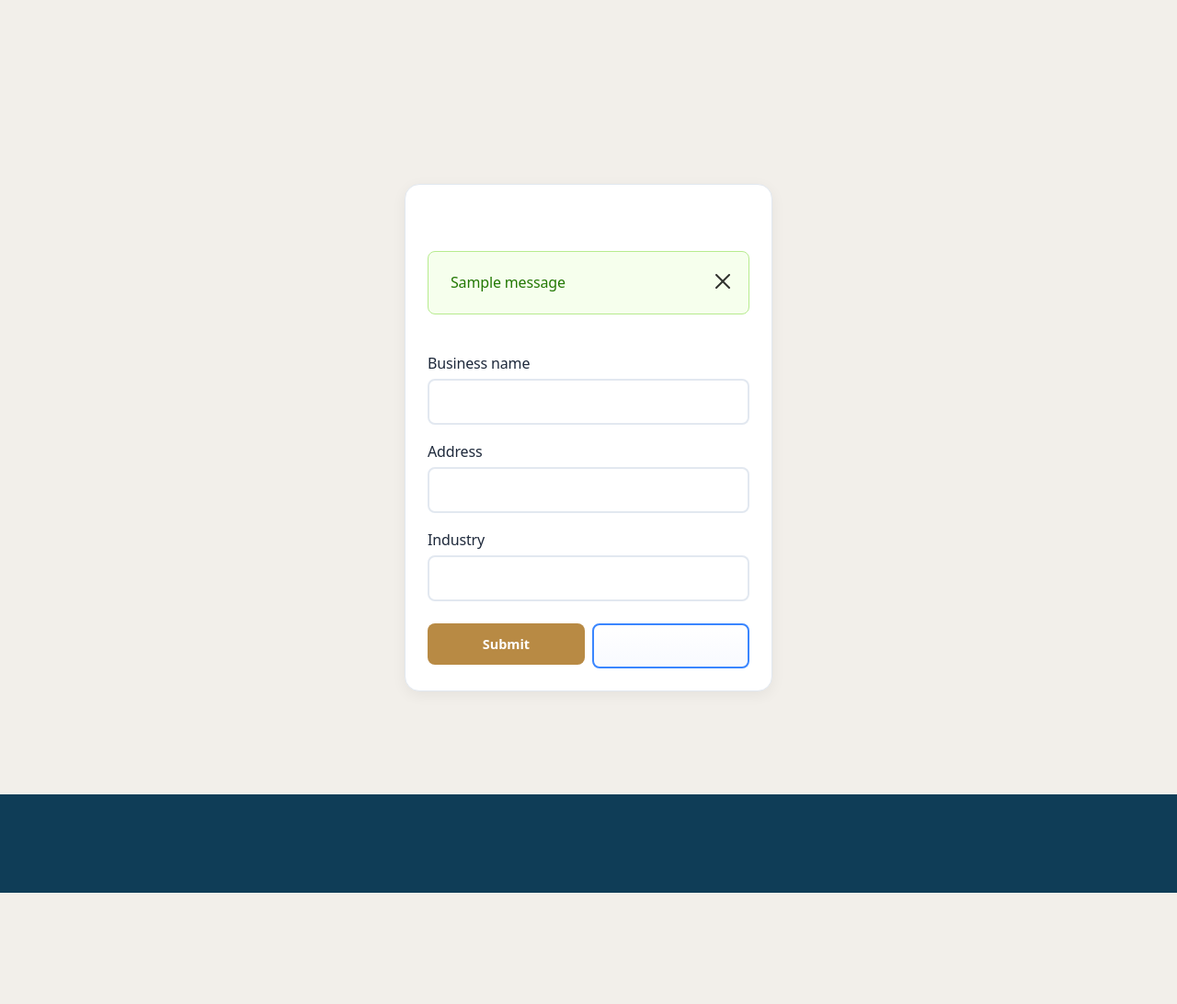
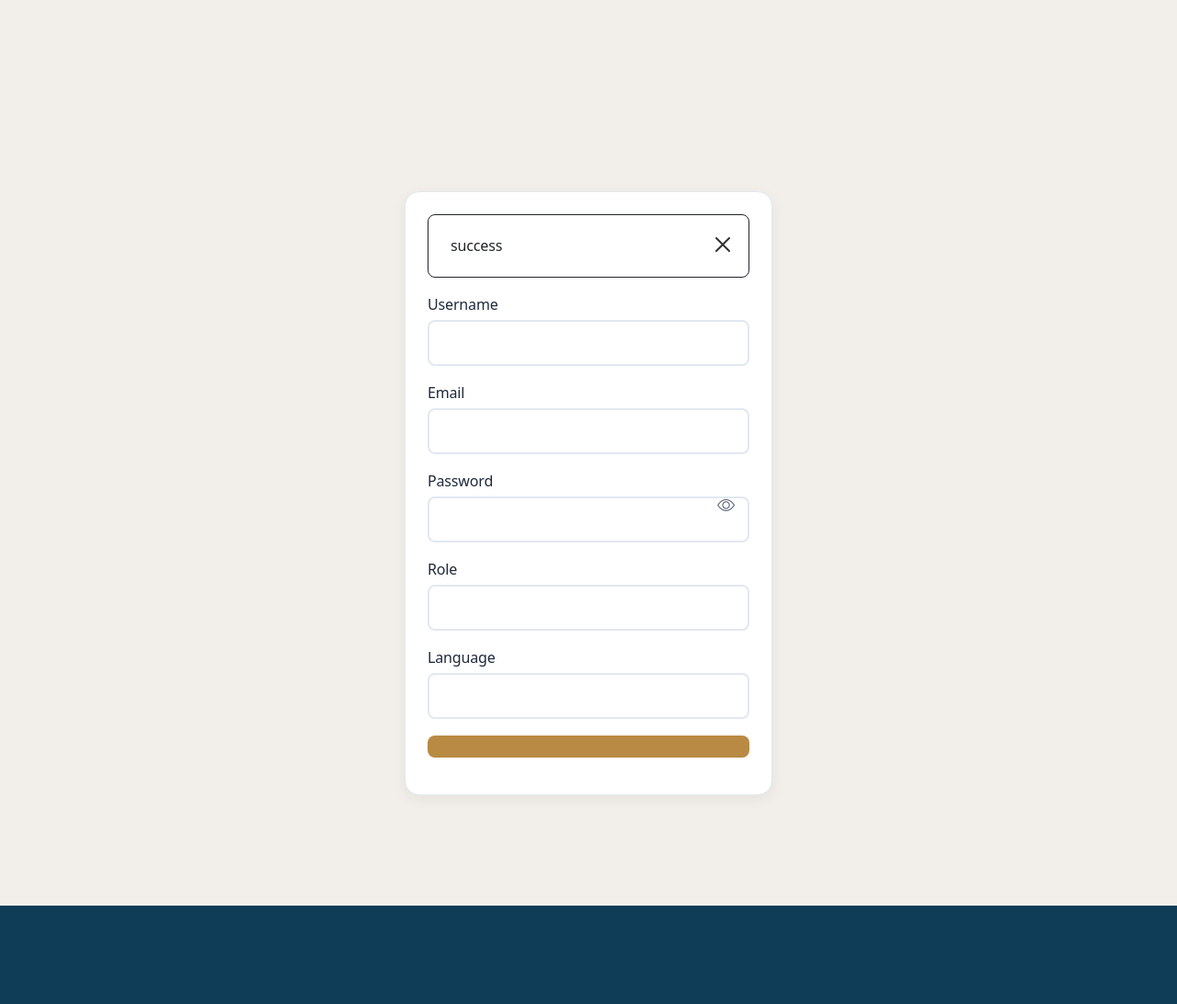
Before and after one commit to abumeemah/AbuMeemah, a Python web app: template ficore-accounting/templates/users/setup.html in a window 1280 px wide. Shown: the part 164-1256 px from the top of the page at 92% size. Before the commit the page ends 1135 px from the top, so only its background shows below. Run offline with Jinja, Linux system fonts and the light colour scheme; the template is opened without the code that fills it: most values are stand-ins (such as "Sample title", 1, 10 or a date in 2020); one stand-in notice (Sample message) is shown; form fields are guessed from the names that the template uses.

Commit message:
Update setup.html

```diff
--- a/ficore-accounting/templates/users/setup.html
+++ b/ficore-accounting/templates/users/setup.html
@@ -1,79 +1,105 @@
-{% extends "base.html" %}
-{% block title %}
-{{ trans('complete_business_setup', default='Complete Business Setup') | escape }}
-{% endblock %}
+{% extends 'base.html' %}
+{% block title %}{{ trans('create_account') | default('Sign Up') }}{% endblock %}
 {% block content %}
 <div class="container my-5">
-    <div class="form-container card p-4">
-        <h2 class="card-title text-center mb-4">{{ trans('complete_business_setup', default='Complete Business Setup') | escape }}</h2>
-        <p class="text-center text-muted mb-4">{{ trans('provide_business_details', default='Please provide your business details to complete the setup.') | escape }}</p>
-
+    <h1 class="text-center mb-4">{{ trans('create_account') | default('Sign Up') }}</h1>
+    <div class="card mx-auto" style="max-width: 400px;">
+        <div class="card-body">
             {% with messages = get_flashed_messages(with_categories=true) %}
                 {% if messages %}
-                <div class="mb-4">
-                    {% for category, message in messages %}
-                        <div class="alert alert-{{ 'success' if category == 'success' else 'danger' if category == 'danger' else 'info' }} alert-dismissible fade show" role="alert">
-                            {{ message | escape }}
-                            <button type="button" class="btn-close" data-bs-dismiss="alert" aria-label="{{ trans('close', default='Close') | escape }}"></button>
-                        </div>
-                    {% endfor %}
+                    <div class="alert alert-{{ messages[0][1] }} alert-dismissible fade show" role="alert">
+                        {{ messages[0][0] }}
+                        {% if messages[0][1] in ['danger', 'error'] %}
+                            <p>{{ trans('check_details', default='Please check your email and username for typos (e.g., ensure you used @gmail.com, not @gmai.com).') }}</p>
+                        {% endif %}
+                        <button type="button" class="btn-close" data-bs-dismiss="alert" aria-label="Close"></button>
                     </div>
                 {% endif %}
             {% endwith %}
-
-        <form method="POST" class="needs-validation" novalidate>
+            <form class="validate-form needs-validation" method="POST" action="{{ url_for('users_blueprint.signup') }}" novalidate>
                 {{ form.hidden_tag() }}
-
                 <div class="form-group mb-3">
-                {{ form.business_name.label(class="form-label") | safe }}
-                {{ form.business_name(class="form-control" + (" is-invalid" if form.business_name.errors else ""), required=True, **{"aria-describedby": "businessNameFeedback" if form.business_name.errors else ""}) | safe }}
-                {% if form.business_name.errors %}
-                    <div id="businessNameFeedback" class="invalid-feedback">
-                        {% for error in form.business_name.errors %}
-                            {{ error | escape }}
+                    {{ form.username.label(class="form-label") | safe }}
+                    {{ form.username(class="form-control" + (" is-invalid" if form.username.errors else ""), value=form.username.data or '', required=True) | safe }}
+                    {% if form.username.errors %}
+                        <div class="invalid-feedback">
+                            {% for error in form.username.errors %}
+                                {{ error | escape }}<br>
                             {% endfor %}
                         </div>
                     {% endif %}
                 </div>
-
                 <div class="form-group mb-3">
-                {{ form.address.label(class="form-label") | safe }}
-                {{ form.address(class="form-control" + (" is-invalid" if form.address.errors else ""), rows=4, required=True, **{"aria-describedby": "addressFeedback" if form.address.errors else ""}) | safe }}
-                {% if form.address.errors %}
-                    <div id="addressFeedback" class="invalid-feedback">
-                        {% for error in form.address.errors %}
-                            {{ error | escape }}
+                    {{ form.email.label(class="form-label") | safe }}
+                    {{ form.email(class="form-control" + (" is-invalid" if form.email.errors else ""), value=form.email.data or '', required=True) | safe }}
+                    {% if form.email.errors %}
+                        <div class="invalid-feedback">
+                            {% for error in form.email.errors %}
+                                {{ error | escape }}<br>
                             {% endfor %}
                         </div>
                     {% endif %}
                 </div>
-
-            <div class="form-group mb-4">
-                {{ form.industry.label(class="form-label") | safe }}
-                {{ form.industry(class="form-control" + (" is-invalid" if form.industry.errors else ""), required=True, **{"aria-describedby": "industryFeedback" if form.industry.errors else ""}) | safe }}
-                {% if form.industry.errors %}
-                    <div id="industryFeedback" class="invalid-feedback">
-                        {% for error in form.industry.errors %}
-                            {{ error | escape }}
+                <div class="form-group mb-3 position-relative">
+                    {{ form.password.label(class="form-label") | safe }}
+                    {{ form.password(class="form-control" + (" is-invalid" if form.password.errors else ""), required=True) | safe }}
+                    <span class="password-toggle" onclick="togglePassword('password', 'toggle-password-icon')">
+                        <i class="bi bi-eye" id="toggle-password-icon"></i>
+                    </span>
+                    {% if form.password.errors %}
+                        <div class="invalid-feedback">
+                            {% for error in form.password.errors %}
+                                {{ error | escape }}<br>
                             {% endfor %}
                         </div>
                     {% endif %}
                 </div>
-
-            <div class="row g-2">
-                <div class="col-12 col-md-6 mx-auto">
-                    {{ form.submit(class="btn btn-primary w-100", **{"aria-label": trans('submit', default='Submit business details') | escape}) | safe }}
+                <div class="form-group mb-3">
+                    {{ form.role.label(class="form-label") | safe }}
+                    {{ form.role(class="form-select" + (" is-invalid" if form.role.errors else ""), required=True) | safe }}
+                    {% if form.role.errors %}
+                        <div class="invalid-feedback">
+                            {% for error in form.role.errors %}
+                                {{ error | escape }}<br>
+                            {% endfor %}
                         </div>
-                <div class="col-12 col-md-6 mx-auto">
-                    {{ form.back(class="btn btn-secondary w-100", **{"aria-label": trans('back', default='Go back') | escape}) | safe }}
+                    {% endif %}
                 </div>
+                <div class="form-group mb-3">
+                    {{ form.language.label(class="form-label") | safe }}
+                    {{ form.language(class="form-select" + (" is-invalid" if form.language.errors else ""), required=True) | safe }}
+                    {% if form.language.errors %}
+                        <div class="invalid-feedback">
+                            {% for error in form.language.errors %}
+                                {{ error | escape }}<br>
+                            {% endfor %}
+                        </div>
+                    {% endif %}
+                </div>
+                <div class="text-center">
+                    <button type="submit" class="btn btn-primary">{{ trans('create_account') | default('Sign Up') }}</button>
+                </div>
+                <div class="text-center mt-3">
+                    <a href="{{ url_for('users_blueprint.login') }}">{{ trans('already_have_account') | default('Already have an account? Sign In') }}</a>
                 </div>
             </form>
         </div>
     </div>
-{% endblock %}
-{% block extra_scripts %}
+</div>
 <script>
+function togglePassword(inputId, iconId) {
+    const input = document.getElementById(inputId);
+    const icon = document.getElementById(iconId);
+    if (input.type === 'password') {
+        input.type = 'text';
+        icon.classList.remove('bi-eye');
+        icon.classList.add('bi-eye-slash');
+    } else {
+        input.type = 'password';
+        icon.classList.remove('bi-eye-slash');
+        icon.classList.add('bi-eye');
+    }
+}
 // Bootstrap form validation
 (function () {
     'use strict';
```
Lines whose indentation alone changed are shown as unchanged.
